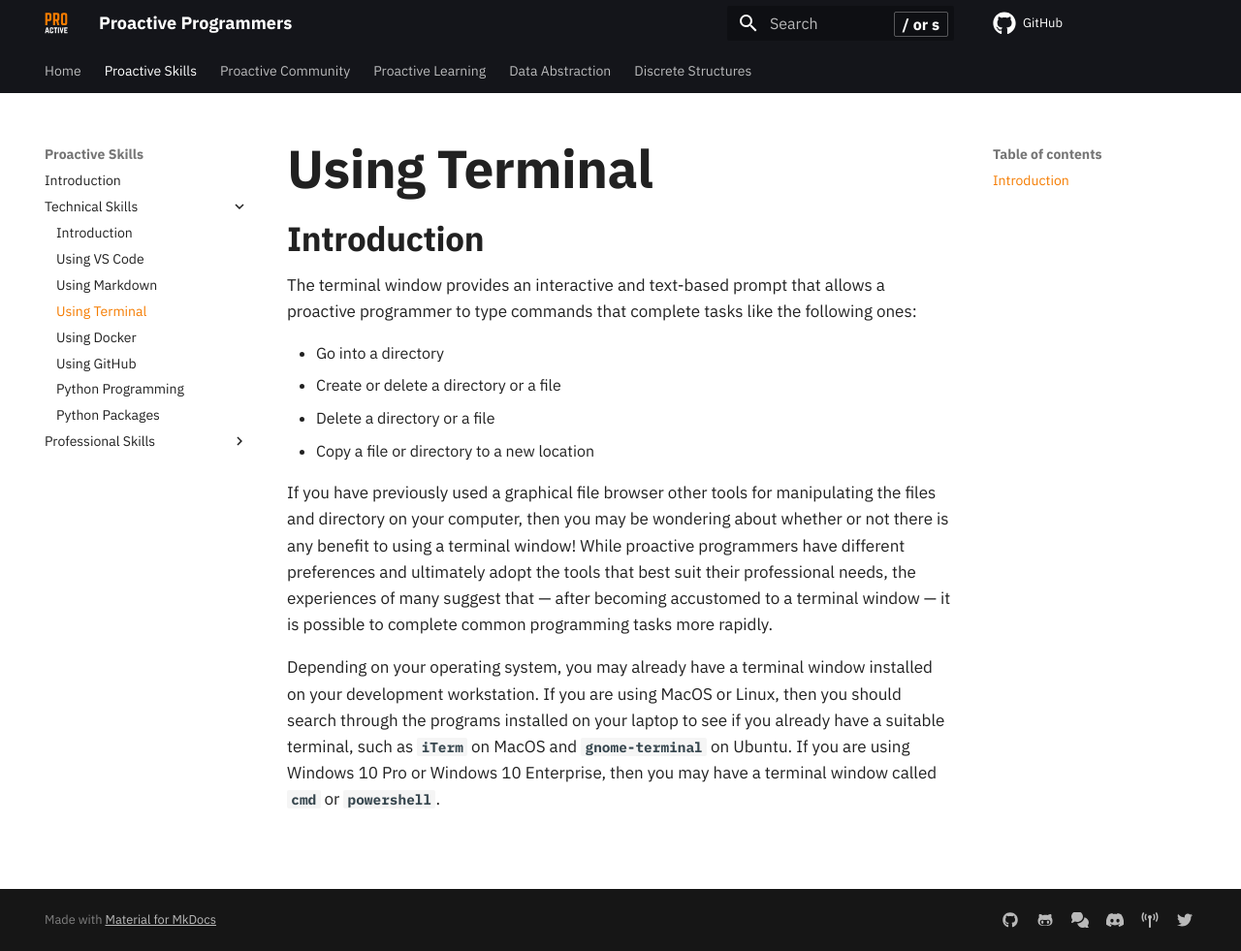
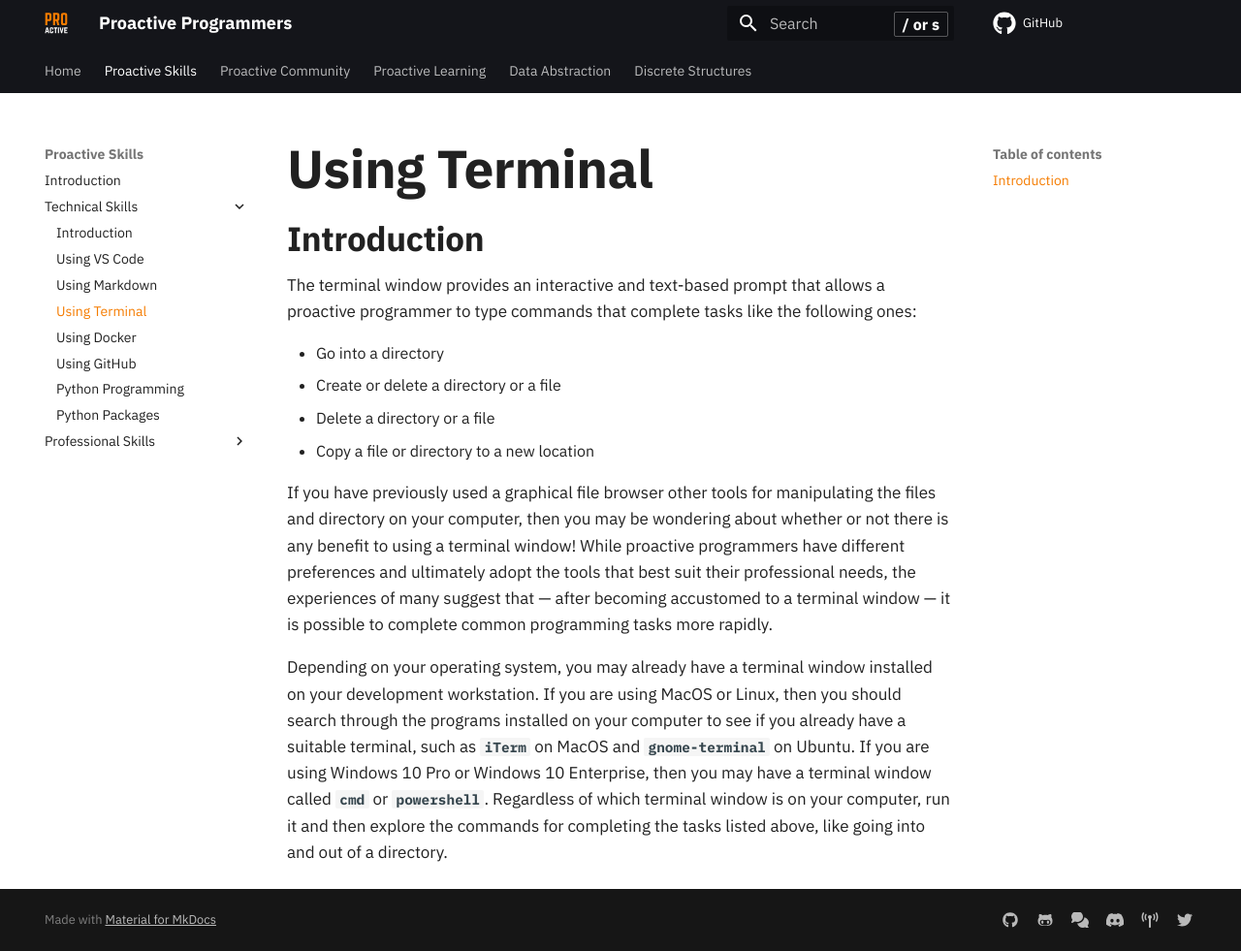
Before and after one commit to ProactiveProgrammers/www.proactiveprogrammers.com, an MkDocs documentation site: the page built from docs/proactive-skills/technical-skills/using-terminal.md, in a window 1280 px wide and 981 px high. Shown: the whole window at 97% size. Built offline with MkDocs 1.6.1 and Material for MkDocs 9.7.7, drawn with Linux system fonts in a browser that asks for light colours; comment, search, counter and statistics services are not loaded.

Commit message:
feat: Polish the content in using-terminal in regards to experimenting.

```diff
--- a/docs/proactive-skills/technical-skills/using-terminal.md
+++ b/docs/proactive-skills/technical-skills/using-terminal.md
@@ -21,7 +21,9 @@ complete common programming tasks more rapidly.
 
 Depending on your operating system, you may already have a terminal window
 installed on your development workstation. If you are using MacOS or Linux, then
-you should search through the programs installed on your laptop to see if you
+you should search through the programs installed on your computer to see if you
 already have a suitable terminal, such as `iTerm` on MacOS and `gnome-terminal`
 on Ubuntu. If you are using Windows 10 Pro or Windows 10 Enterprise, then you
-may have a terminal window called `cmd` or `powershell`.
+may have a terminal window called `cmd` or `powershell`. Regardless of which
+terminal window is on your computer, run it and then explore the commands for
+completing the tasks listed above, like going into and out of a directory.
```
